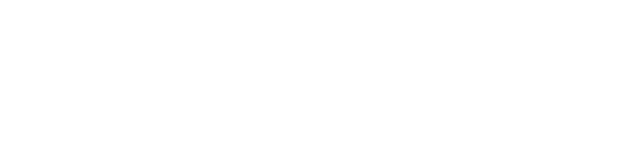
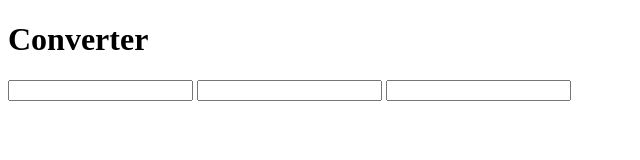
Before and after one commit to zillomoons/temperature_converter, a plain HTML site: page index.html in a window 1280 px wide. Shown: the whole page, without its empty margins (0-640 px from the left). Drawn offline with Linux system fonts and the light colour scheme.

Commit message:
added markup

```diff
--- a/index.html
+++ b/index.html
@@ -9,6 +9,16 @@
 </head>
 
 <body>
+    <main>
+        <header>
+            <h1>Converter</h1>
+        </header>
+        <section class="inputs">
+            <input type="text" name="celcius" id="celcius" class="inputs">
+            <input type="text" name="fahrenheit" id="fahrenheit" class="inputs">
+            <input type="text" name="kelvin" id="kelvin" class="inputs">
+        </section>
+    </main>
     <script src="app.js"></script>
 </body>
 
```
